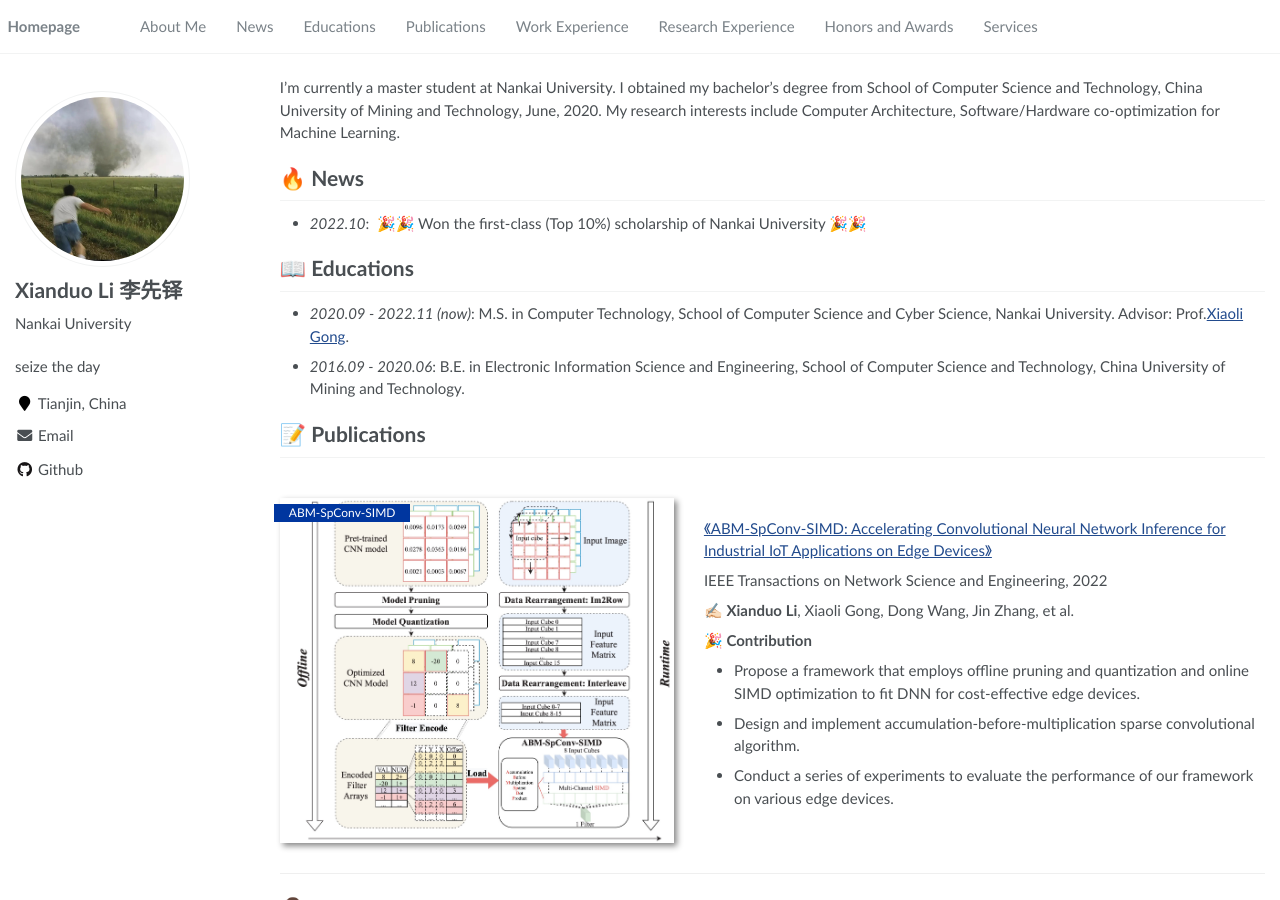
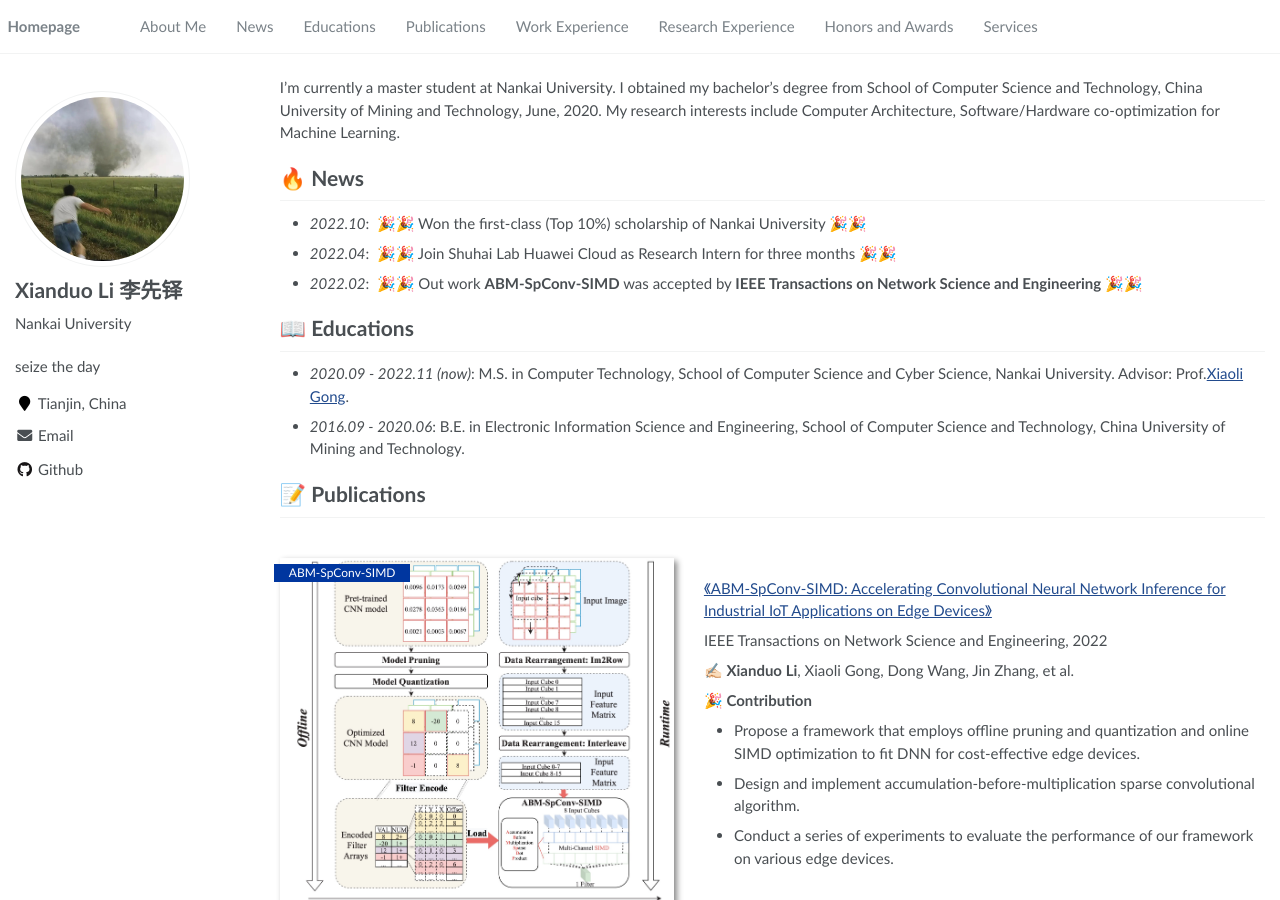
Before and after one commit to lxd-cumt/lxd-cumt.github.io, a Jekyll site: the page built from _pages/about.md, in a window 1280 px wide and 900 px high. Built offline with Jekyll 4.4.1, drawn with Linux system fonts in a browser that asks for light colours.

Commit message:
add news

```diff
--- a/_pages/about.md
+++ b/_pages/about.md
@@ -26,6 +26,8 @@ My research interest includes neural machine translation and computer vision. I
 
 # 🔥 News
 - *2022.10*: &nbsp;🎉🎉 Won the first-class (Top 10%) scholarship of Nankai University 🎉🎉
+- *2022.04*: &nbsp;🎉🎉 Join Shuhai Lab Huawei Cloud as Research Intern for three months 🎉🎉
+- *2022.02*: &nbsp;🎉🎉 Out work **ABM-SpConv-SIMD** was accepted by **IEEE Transactions on Network Science and Engineering** 🎉🎉
 <!-- - * -->
 <!-- - *2022.02*: &nbsp;🎉🎉 Lorem ipsum dolor sit amet, consectetur adipiscing elit. Vivamus ornare aliquet ipsum, ac tempus justo dapibus sit amet.  -->
 
```
